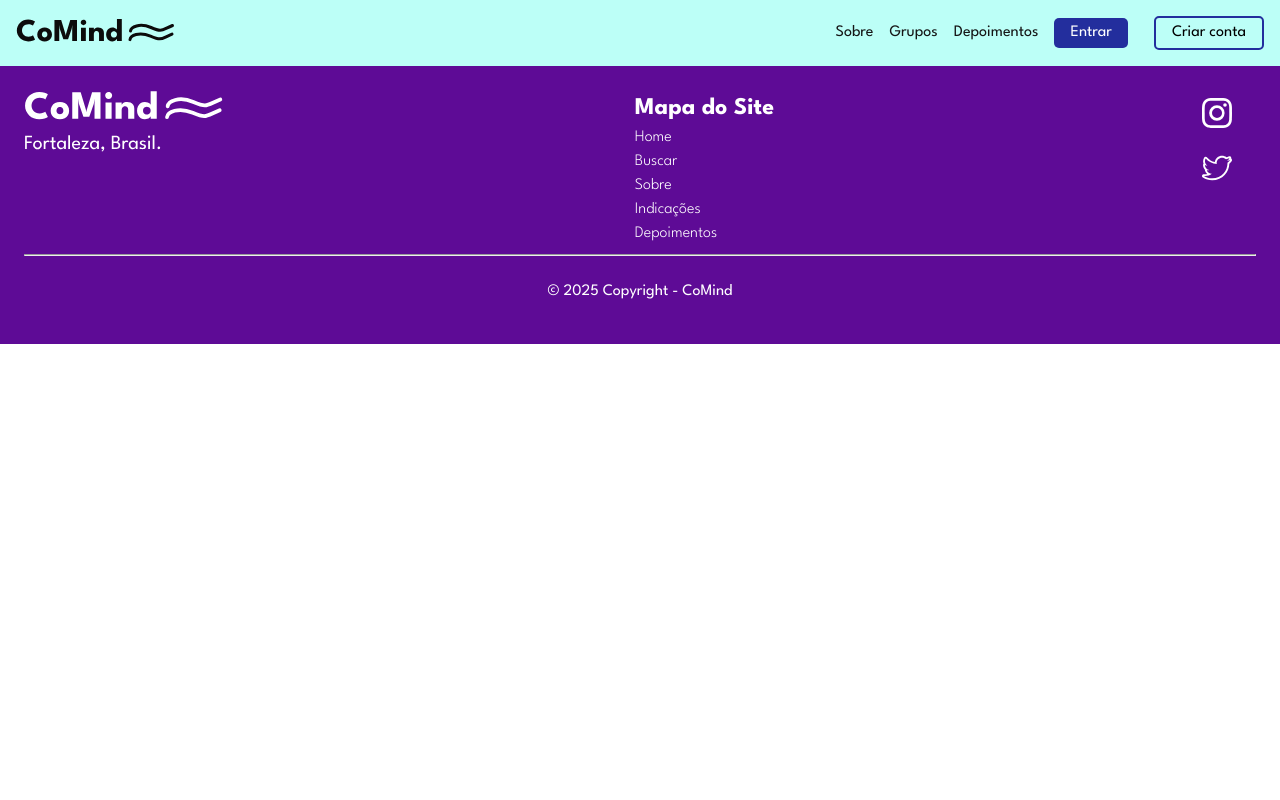
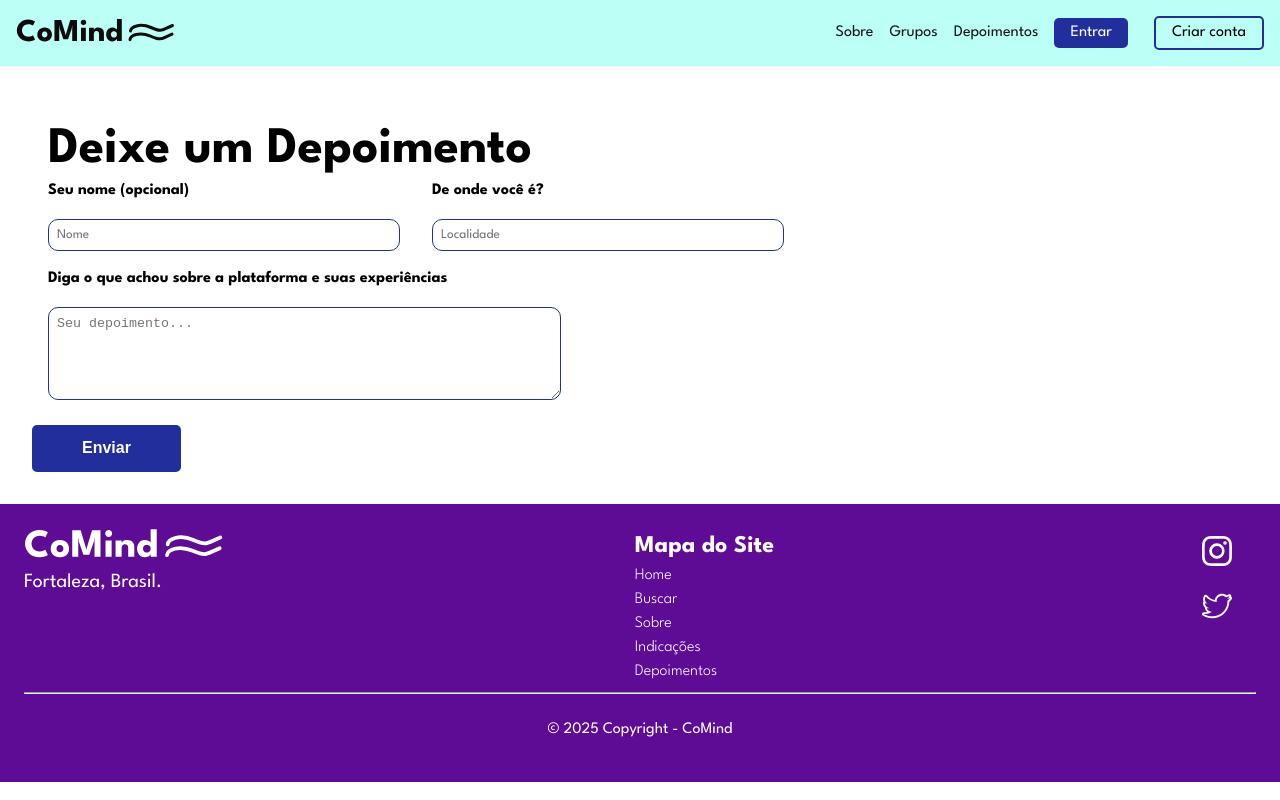
Before and after one commit to ingrydf12/coMind-Front, a React (Vite) app: page /pacient-profile in a window 1280 px wide. Built offline with nearby package versions, Linux system fonts and the light colour scheme; no server answers.

Commit message:
att: PacientProfile

```diff
--- a/src/api/api.js
+++ b/src/api/api.js
@@ -1,7 +1,7 @@
 import axios from "axios";
 
 const api = axios.create({
-  baseURL: "http://localhost:3000",
+  baseURL: "http://localhost:3001",
   headers: {
     "Content-Type": "application/json",
   },
--- a/src/api/pacienteService.js
+++ b/src/api/pacienteService.js
@@ -2,4 +2,10 @@ import api from "./api";
 
 export const completarPaciente = (id, data) => {
     return api.put(`/pacientes/${id}`, data);
-}
+};
+
+const getUserProfile = async () => {
+    return api.get("/paciente");
+};
+
+export default { getUserProfile };
--- /dev/null
+++ b/src/pages/Profiles/PacientProfile/Components/DepoimentoProfile.css
@@ -0,0 +1,35 @@
+#depoimento-profile {
+    padding: 2rem;
+    color: #000;
+    background-color: #FFF;
+}
+
+#depoimento-profile h1 {
+    display: block;
+    font-weight: bold;
+    margin-left: 1rem;
+}
+
+#depoimento-profile label {
+    display: block;
+    font-weight: bold;
+    margin-left: 1rem;
+}
+
+#depoimento-profile input, textarea {
+    border-radius: 0.625rem;
+    border: 1px solid #232E9D;
+    background: #FFF;
+    color: #000;
+    padding: 0.5rem;
+    margin: 1rem;
+}
+
+#depoimento-profile input {
+    width: 22rem;
+    height: 2rem;
+}
+
+#depoimento-pessoal {
+    display: flex;
+}
--- /dev/null
+++ b/src/pages/Profiles/PacientProfile/Components/DepoimentoProfile.jsx
@@ -0,0 +1,47 @@
+import React, { useState } from "react";
+import "./DepoimentoProfile.css"
+import Button from "../../../../components/Button/CustomButton"
+
+const DepoimentoProfile = () => {
+    return (
+        <div id="depoimento-profile">
+            <h1>Deixe um Depoimento</h1>
+            <div id="depoimento-pessoal">
+                <div>
+                    <label>Seu nome (opcional)</label>
+                    <input
+                        type="text"
+                        id="nome"
+                        name="nome"
+                        placeholder="Nome"
+                        required
+                    />
+                </div>
+                <div>
+                    <label>De onde você é?</label>
+                    <input
+                        type="text"
+                        id="local"
+                        name="local"
+                        placeholder="Localidade"
+                        required
+                    />
+                </div>
+            </div>
+            <div>
+                <label>Diga o que achou sobre a plataforma e suas experiências</label>
+                <textarea
+                    id="texto"
+                    name="texto"
+                    placeholder="Seu depoimento..."
+                    rows="5"
+                    cols="60"
+                    required
+                />
+            </div>
+            <Button type="submit" className="classBtn-prim" buttonText="Enviar" isOutlined={false}/>
+        </div>
+    )
+}
+
+export default DepoimentoProfile;
--- a/src/pages/Profiles/PacientProfile/PacientProfile.css
+++ b/src/pages/Profiles/PacientProfile/PacientProfile.css
@@ -0,0 +1,3 @@
+#pacient-profile {
+    background-color: #FFF;
+}
--- a/src/pages/Profiles/PacientProfile/PacientProfile.jsx
+++ b/src/pages/Profiles/PacientProfile/PacientProfile.jsx
@@ -1,9 +1,49 @@
-import React from 'react'
+import React, { useEffect, useState } from "react";
+import { useNavigate } from "react-router-dom";
+import pacienteService from "../../../api/pacienteService";
+import DepoimentoProfile from "./Components/DepoimentoProfile";
 
-const PacientProfile = () => {
+function PacientProfile() {
+  const [user, setUser] = useState(null);
+  const navigate = useNavigate();
+
+  useEffect(() => {
+    const fetchUser = async () => {
+      try {
+        const response = await pacienteService.getUserProfile();
+        setUser(response.data);
+      } catch (error) {
+       /* navigate("/login");*/
+      }
+    };
+    fetchUser();
+  }, [navigate]);
+
   return (
-    <div>
-
+    <div id="pacient-profile">
+      {user ? (
+        <div>
+          <h2>Informações Pessoais</h2>
+          <div>
+            <p>{user.nome}</p>
+            <p>{user.genero}</p>
+            <p>{user.idade} anos</p>
+          </div>
+          <div>
+            <p>{user.objetivoDaTerapia}</p>
+          </div>
+          <hr />
+          <h2>Informações Médicas</h2>
+          <div>
+            <p>{user.usoDeMedicamentos}</p>
+            <p>{user.principaisQueixas}</p>
+            <p>{user.historicoFamiliar}</p>
+          </div>
+        </div>
+      ) : (
+        <p>Carregando...</p>
+      )}
+      <DepoimentoProfile />
     </div>
   )
 }
```
